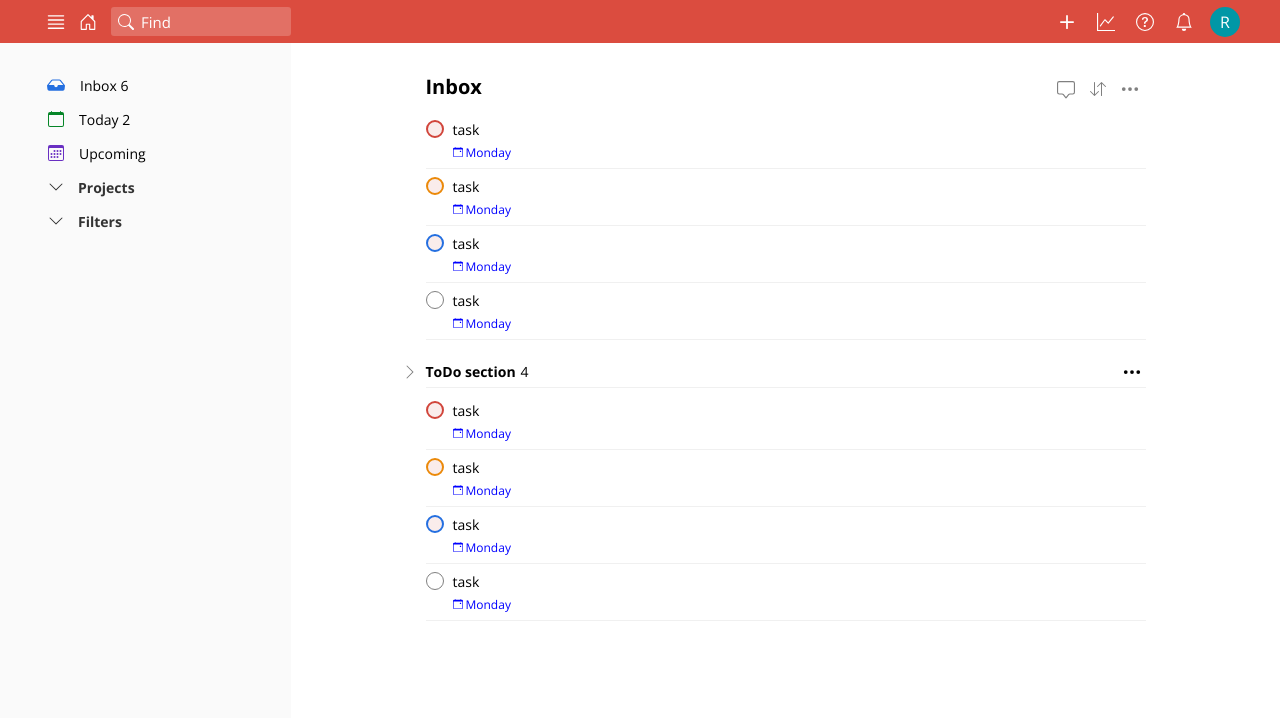
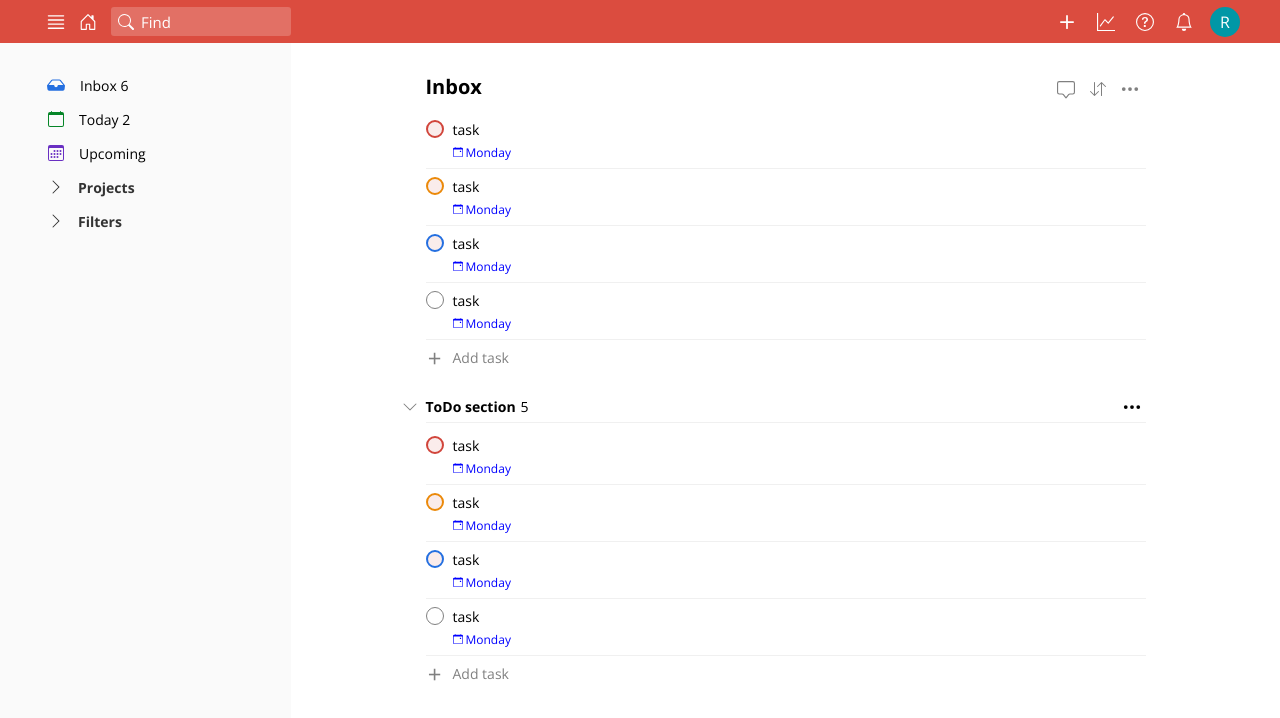
Before and after one commit to rafalrybicki/todoist_clone, a React (Create React App) app: page / in a window 1280 px wide. Shown: the top 718 px of the page. Built offline with nearby package versions, Linux system fonts and the light colour scheme.

Commit message:
Add NewItemBtn

```diff
--- a/public/index.html
+++ b/public/index.html
@@ -25,7 +25,7 @@
       Learn how to configure a non-root public URL by running `npm run build`.
     -->
     <link rel="preconnect" href="https://fonts.gstatic.com">
-    <link href="https://fonts.googleapis.com/css2?family=Open+Sans:wght@400;700&display=swap" rel="stylesheet">
+    <link href="https://fonts.googleapis.com/css2?family=Open+Sans:wght@300;400;600;700;800&display=swap" rel="stylesheet">
     <title>Todoist</title>
   </head>
   <body>
--- a/src/components/Inbox/index.js
+++ b/src/components/Inbox/index.js
@@ -6,6 +6,7 @@ import { ChatSquare, ArrowDownUp, ThreeDots } from 'react-bootstrap-icons';
 import IconBtn from '../shared/IconBtn';
 import Task from '../Task'
 import TaskSection from '../shared/TaskSection';
+import NewItemBtn from '../shared/NewItemBtn';
 
 const StyledInbox = styled.div`
    display: flex;
@@ -61,11 +62,13 @@ function Inbox() {
          <Task priority="2" />
          <Task priority="3" />
          <Task priority="4" />
+         <NewItemBtn text="Add task" onClick={() => console.log('new task')} />
          <TaskSection name="ToDo section">
             <Task priority="1" />
             <Task priority="2" />
             <Task priority="3" />
             <Task priority="4" />
+            <NewItemBtn text="Add task" onClick={() => console.log('new task')} />
          </TaskSection>
       </StyledInbox>
    )
--- a/src/components/Menu/ExpandableList.js
+++ b/src/components/Menu/ExpandableList.js
@@ -50,7 +50,7 @@ function ExpandableList({ text, children }) {
    return (
       <StyledExpandableList open={open}>
          <button onClick={() => setOpen(!open)}>
-            <ChevronIcon rotate={open} />
+            <ChevronIcon rotate={open.toString()} />
             {text}
          </button>
          <button>
--- a/src/components/shared/ChevronIcon.js
+++ b/src/components/shared/ChevronIcon.js
@@ -7,7 +7,7 @@ const StyledChevronIcon = styled(ChevronRight)`
    height: 16px;
    width: 16px;
    transition: transform 0.2s;
-   transform: ${props => props.rotate ? 'rotate(0)' : 'rotate(90deg)'};
+   transform: ${props => props.rotate === 'false' ? 'rotate(0)' : 'rotate(90deg)'};
    z-index: 1000;
 `
 
--- /dev/null
+++ b/src/components/shared/NewItemBtn.js
@@ -0,0 +1,42 @@
+import React from 'react';
+import styled from 'styled-components';
+
+const StyledNewitemBtn = styled.button`
+   height: 35px;
+   width: ${props => props.width};
+   font-size: 14px;
+   display: flex;
+   align-items: center;
+   color: grey;
+
+   span {
+      height: 18px;
+      width: 18px;
+      font-size: 24px;
+      font-weight: 300;
+      margin-right: 9px;
+      vertical-align: middle;
+      line-height: 17px;
+      border-radius: 50%;
+      transition: all .1s;
+   }
+
+   &:hover {
+      color: red;
+
+      span {
+         background-color: red;
+         color: white;
+      }
+   }
+`
+
+function NewItemBtn({ text, onClick, width = "100%" }) {
+   return (
+      <StyledNewitemBtn width={width} onClick={onClick}>
+         <span>+</span> {text}
+      </StyledNewitemBtn>
+   )
+}
+
+export default NewItemBtn
--- a/src/components/shared/TaskSection.js
+++ b/src/components/shared/TaskSection.js
@@ -68,7 +68,7 @@ function TaskSection({ name = 'section', children }) {
       <StyledTaskSection showList={showList}>
          <Grip />
          <IconBtn hoverColor="#eee" width="28px" onClick={() => toggleSectionList(!showList)} cssClass="chevron">
-            <ChevronIcon rotate={showList} />
+            <ChevronIcon rotate={showList.toString()} />
          </IconBtn>
 
          <h2>{name}</h2>
```
Also changed, not shown: 1 other file (tests, documents, lock files or other folders).
